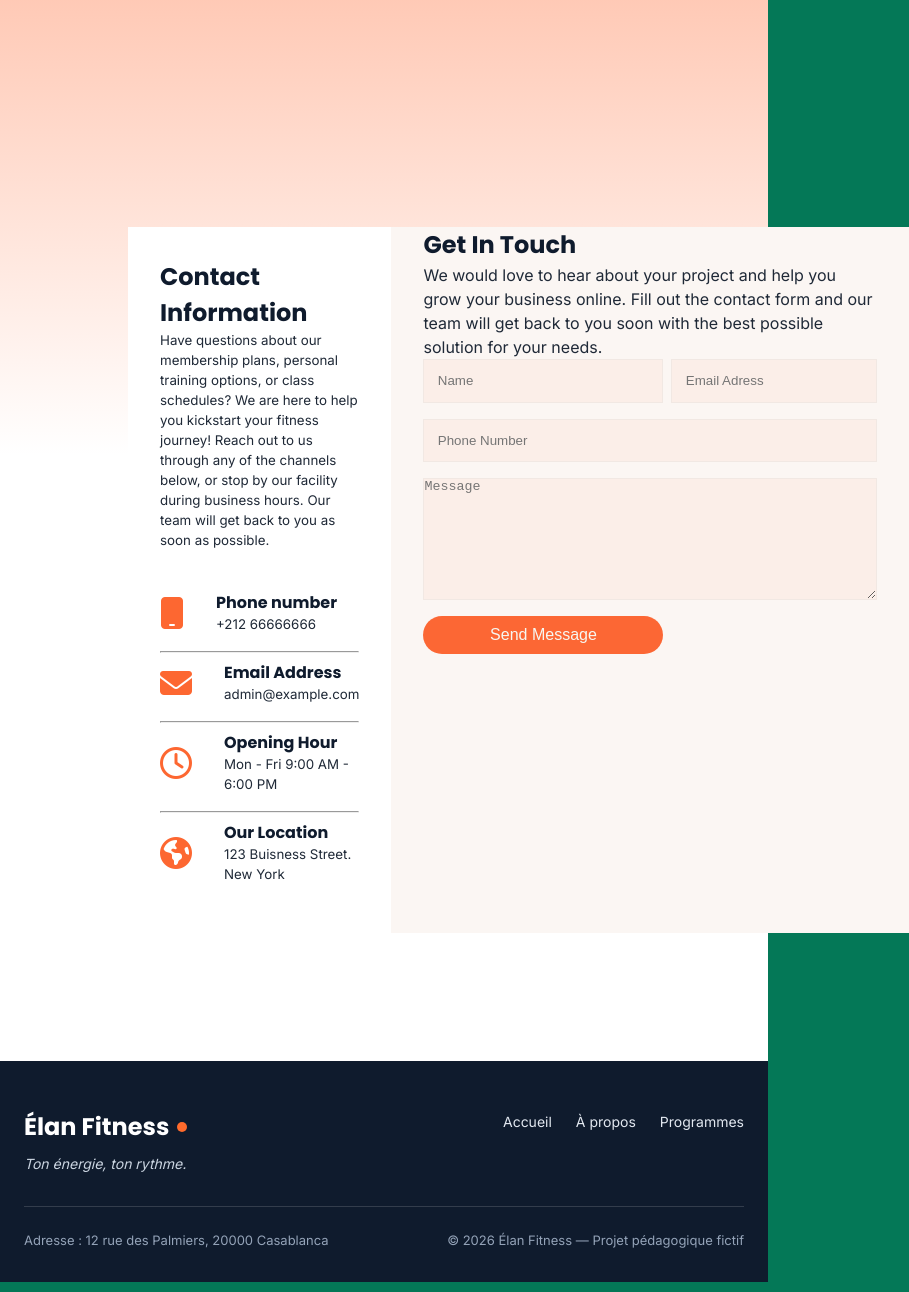
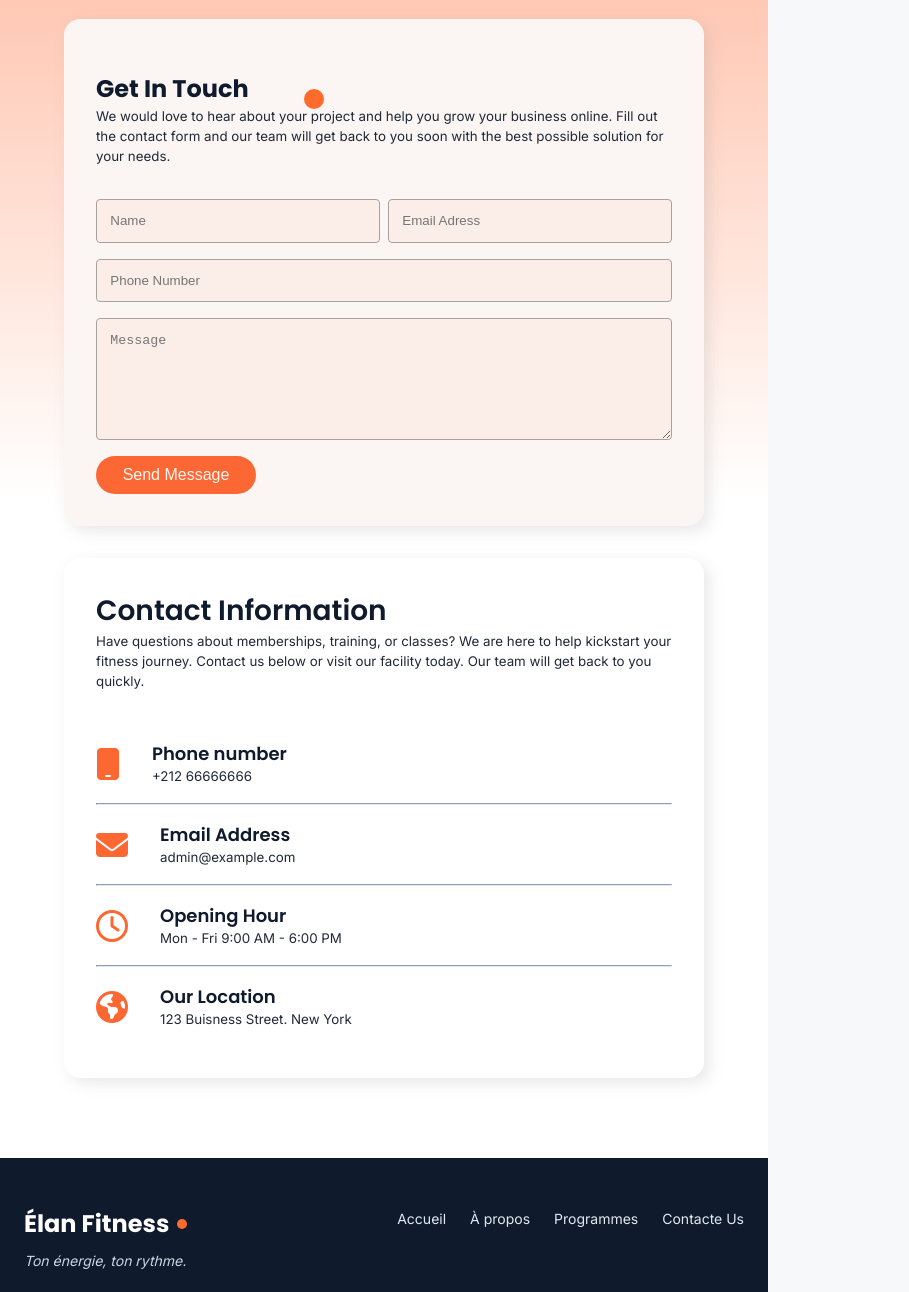
Before and after one commit to whoknowsl/elan-fitness-project, a plain HTML site: page contacte.html in a window 768 px wide. Shown: the part 232-1524 px from the top of the page, 909 px wide, since content can reach past the window. Drawn offline with Linux system fonts and the light colour scheme.

Commit message:
Finalisation de la page de contact et début de la vue tablette.

```diff
--- a/contacte.html
+++ b/contacte.html
@@ -39,16 +39,16 @@
         <section class="contact">
             <div class="contact-info">
                 <h3 class="contactText">Contact Information</h3>
-                <p class="contact-text">Have questions about our membership plans, personal training options, or class
-                    schedules? We are here to help you kickstart your fitness journey! Reach out to us through any of
-                    the channels below, or stop by our facility during business hours. Our team will get back to you as
-                    soon as possible.
+                <p class="contact-text">Have questions about memberships, training, or classes?
+                    We are here to help kickstart your fitness journey.
+                    Contact us below or visit our facility today.
+                    Our team will get back to you quickly.
                 </p>
                 <div class="infoContace">
                     <div class="infoList">
                         <i class="fa-solid fa-mobile" style="color: #fd6731;"></i>
                         <div>
-                            <h4>Phone number</h4>
+                            <h4 class="h4ContactInfo">Phone number</h4>
                             <p class="info-p">+212 66666666</p>
                         </div>
 
@@ -57,7 +57,7 @@
                     <div class="infoList">
                         <i class="fa-solid fa-envelope" style="color: #fd6731;"></i>
                         <div>
-                            <h4>Email Address</h4>
+                            <h4 class="h4ContactInfo">Email Address</h4>
                             <p class="info-p">admin@example.com</p>
                         </div>
 
@@ -66,7 +66,7 @@
                     <div class="infoList">
                         <i class="fa-regular fa-clock" style="color: #fd6731;"></i>
                         <div>
-                            <h4>Opening Hour</h4>
+                            <h4 class="h4ContactInfo">Opening Hour</h4>
                             <p class="info-p">Mon - Fri 9:00 AM - 6:00 PM</p>
                         </div>
 
@@ -75,7 +75,7 @@
                     <div class="infoList">
                         <i class="fa-solid fa-earth-americas" style="color: #fd6731;"></i>
                         <div>
-                            <h4>Our Location</h4>
+                            <h4 class="h4ContactInfo">Our Location</h4>
                             <p class="info-p">123 Buisness Street. New York</p>
                         </div>
 
@@ -84,8 +84,10 @@
                 </div>
             </div>
             <div class="contacte-forme">
-                <h1>Get In Touch</h1>
-                <p>We would love to hear about your project and help you grow your business online. Fill out the contact
+                <span class="point"></span>
+                <h1 class="contacte-forme-h1">Get In Touch</h1>
+                <p class="contact-forme-para">We would love to hear about your project and help you grow your business
+                    online. Fill out the contact
                     form and our team will get back to you soon with the best possible solution for your needs.</p>
                 <form action="#">
                     <input class="input-name" type="text" required placeholder="Name">
@@ -94,6 +96,7 @@
                     <input class="input-number" type="tel" required placeholder="Phone Number">
                     <textarea type="text" placeholder="Message" rows="8"></textarea>
                     <input class="input-submit" type="submit" value="Send Message">
+
                 </form>
             </div>
         </section>
@@ -109,9 +112,10 @@
 
                 <nav aria-label="Navigation du pied de page">
                     <ul class="menu menu-pied">
-                        <li><a href="#accueil">Accueil</a></li>
-                        <li><a href="#a-propos">À propos</a></li>
-                        <li><a href="#programmes">Programmes</a></li>
+                        <li><a href="index.html">Accueil</a></li>
+                        <li><a href="apropos.html">À propos</a></li>
+                        <li><a href="programmes.html">Programmes</a></li>
+                         <li><a href="contacte.html">Contacte Us</a></li>
                     </ul>
                 </nav>
             </div>
--- a/style.css
+++ b/style.css
@@ -551,9 +551,9 @@ button:focus-visible {
 
 /* contact CSS*/
 .contact {
-display: flex;
-justify-content: space-between;
-padding: 5rem;
+  display: flex;
+  justify-content: space-between;
+  padding: 5rem;
 }
 
 .contacte-h {
@@ -563,29 +563,65 @@ padding: 5rem;
 }
 
 .contact-info {
-  padding-inline: 1rem;
+  padding-inline: 8rem;
   background-color: #ffffff;
-  padding: 2em;
-  width: 30rem;
+  padding: 2rem;
+  width: 25rem;
+  border-radius: 1em;
+  box-shadow: 5px 5px 15px 0px rgba(141, 138, 138, 0.2);
 }
 
-.contact-text , .info-p{
+.contact-text,
+.info-p {
   font-size: smaller;
+}
+
+.contact-forme-para {
+  margin-bottom: 2rem;
+  font-size: smaller;
+}
+
+.contacte-forme-h1 {
+  margin-top: 2rem;
+}
+
+.fa-claude {
+  color: orange;
 }
 
 .infoContace {
   margin-top: 2rem;
 }
 
+hr {
+  border-color: #DBEAFE;
+}
+
+.point {
+  position: relative;
+  padding: 10px;
+  width: 10px;
+  background-color: #ff6b2b;
+  border-radius: 10rem;
+  left: 13rem;
+  top: 70px;
+}
+
 .contactText {
-  font-size: x-large;
+  font-size: 28px;
+  font-weight: 100;
 }
 
 .infoList {
   padding-bottom: 1rem;
-  padding-top: 0.5rem;
+  padding-top: 1rem;
   display: flex;
   gap: 2rem;
+}
+
+.h4ContactInfo {
+  font-weight: 300;
+  font-size: 18px;
 }
 
 .fa-mobile,
@@ -597,9 +633,15 @@ padding: 5rem;
 }
 
 .contacte-forme {
+  display: flex;
+  flex-direction: column;
+  justify-content: space-around;
   background-color: #fbf6f3;
   padding-inline: 2rem;
-  width: 50rem;
+  padding-bottom: 2rem;
+  width: 40rem;
+  border-radius: 1em;
+  box-shadow: 5px 5px 15px 0px rgba(141, 138, 138, 0.2);
 }
 
 form {
@@ -611,35 +653,46 @@ form {
 }
 
 .input-name {
-  border: 1px #f1e8e3 solid;
+  border: 1px #a9a19d solid;
   padding: 1em;
   background-color: #fbeee8;
+  border-radius: 4px;
 }
 
 .input-email {
-  border: 1px #f1e8e3 solid;
+  border: 1px #a9a19d solid;
   padding: 1em;
   background-color: #fbeee8;
+  border-radius: 4px;
 }
 
 .input-number {
-  border: 1px #f1e8e3 solid;
+  border: 1px #a9a19d solid;
   background-color: #fbeee8;
   padding: 1em;
+  border-radius: 4px;
   grid-column: span 2;
 
 }
 
 textarea {
   grid-column: span 2;
-  border: 1px #f1e8e3 solid;
+  border: 1px #a9a19d solid;
   background-color: #fbeee8;
+  border-radius: 4px;
+}
+
+textarea::placeholder {
+  position: absolute;
+  left: 1em;
+  top: 1em;
+  font-size: 1em;
 }
 
 .input-submit {
   padding: 10px;
-  width: 15em;
-  border-radius: 50px;
+  width: 10em;
+  border-radius: 10em;
   border: none;
   background-color: #fc6734;
   color: #f7f7f1;
@@ -649,15 +702,79 @@ textarea {
 .contact-page {
   display: flex;
   flex-direction: column;
-  gap: 10rem;
-  background: linear-gradient(180deg,  #ffc6b1 10%, #ffffff  50%, #ffffff 100%);
-  padding: 3rem;
+  background: linear-gradient(180deg, #ffc6b1 10%, #ffffff 50%, #ffffff 100%);
+  padding-inline: 2rem;
 }
 
 
 @media (min-width: 768px) and (max-width:1279px) {
-  body {
-    background-color: #047857;
+  .en-tete-contenu {
+    padding-inline: 3rem;
   }
 
+  .hero-image {
+    height: 300px;
+  }
+
+  .hero-texte h1 {
+    font-size: 40px;
+  }
+
+  .contact {
+    flex-direction: column-reverse;
+    align-items: center;
+    gap: 2rem;
+  }
+
+  .contact-info {
+    width: 40rem;
+  }
+
+  .cartes {
+    padding-inline: 2rem;
+  }
 }
+
+@media (max-width: 1024px) and (min-width:768px) {
+
+  .boutons {
+    flex-wrap: nowrap;
+  }
+
+  .bouton-principal {
+    font-size: small;
+    padding: 1rem;
+  }
+
+  .bouton-secondaire {
+    font-size: small;
+    padding: 1rem;
+  }
+
+  .hero-image {
+    height: none;
+    object-fit: cover;
+  }
+
+  .hero-texte h1 {
+    font-size: 30px;
+  }
+
+  .hero-description {
+    font-size: 15px;
+  }
+
+  .carte-avantage {
+    padding: 12px;
+  }
+
+  .apropos-contenu {
+    flex-direction: column-reverse;
+  }
+  .cartes{
+    flex-wrap: wrap;
+
+  }
+  .apropos-image{
+      }
+}
```
Also changed, not shown: apropos.html (+5 -3 lines), index.html (+7 -6 lines), programmes.html (+5 -3 lines).
